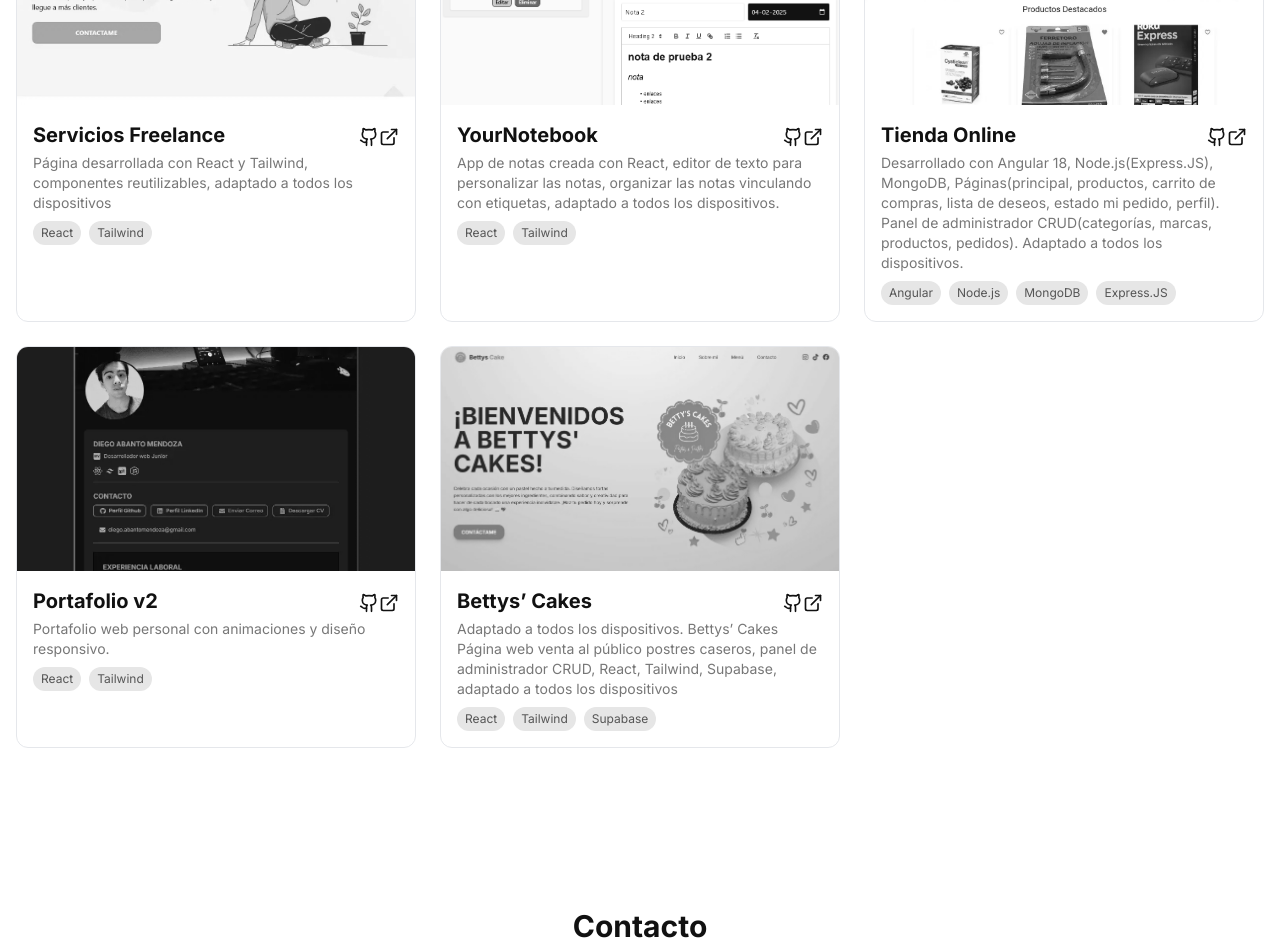
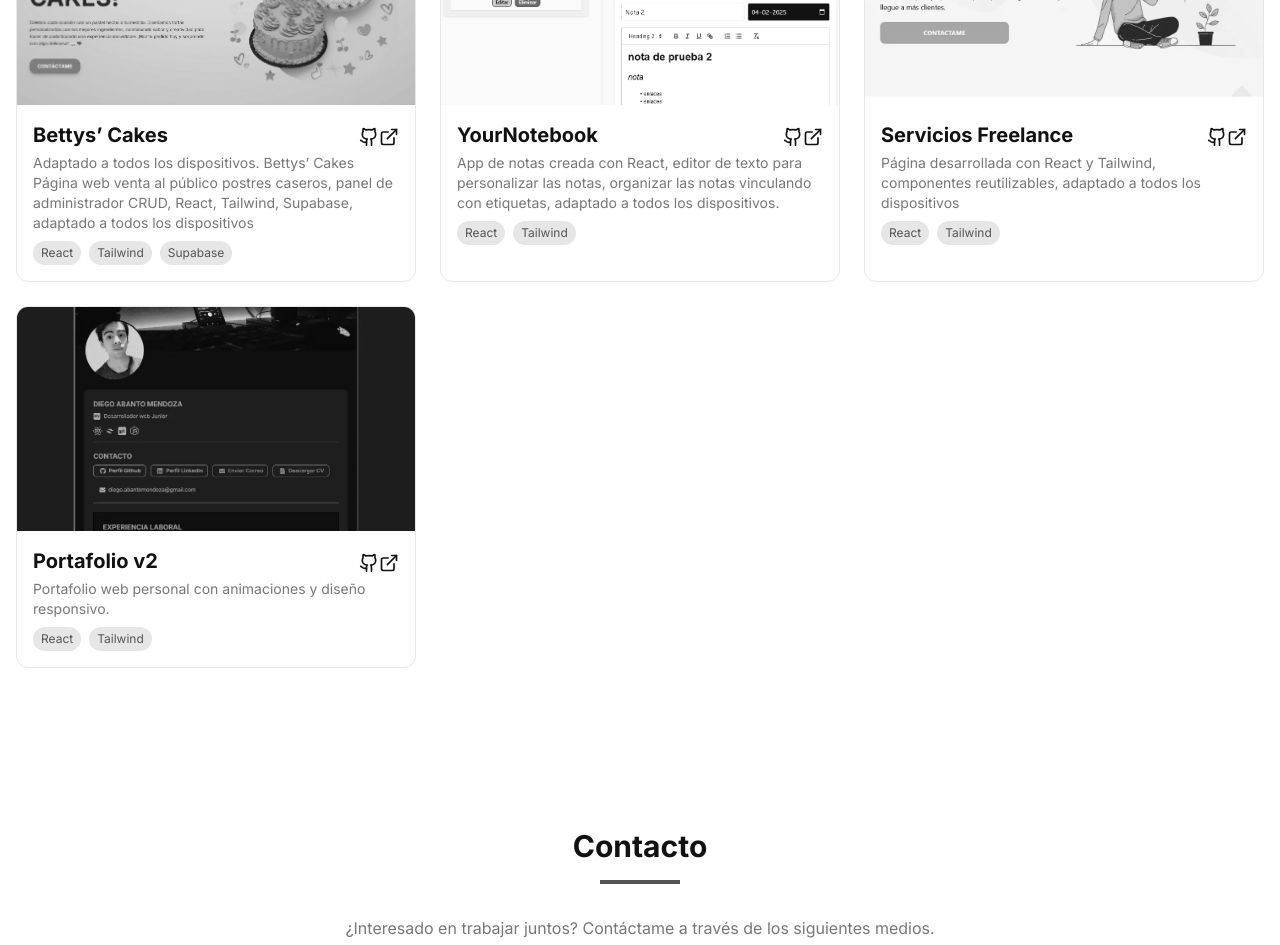
Before and after one commit to R3dgrave/portafolio-diegoam.dev, a React (Vite) app: page / in a window 1280 px wide. Shown: the part 3280-4225 px from the top of the page. Built offline with nearby package versions, Linux system fonts and the light colour scheme.

Commit message:
projectos

```diff
--- a/src/Components/Projects.jsx
+++ b/src/Components/Projects.jsx
@@ -4,6 +4,24 @@ import { AnimatedElement } from "../Components/AnimatedElement";
 
 const Projects = () => {
   const projects = [
+    {
+      title: "Bettys’ Cakes",
+      description:
+        "Adaptado a todos los dispositivos. Bettys’ Cakes Página web venta al público postres caseros, panel de administrador CRUD, React, Tailwind, Supabase, adaptado a todos los dispositivos",
+      image: "/bettys-cake.webp",
+      externalLink: "https://bettys-cake.vercel.app/",
+      githubLink: "https://github.com/R3dgrave/bettys_cake",
+      technologies: ["React", "Tailwind", "Supabase"],
+    },
+    {
+      title: "YourNotebook",
+      description:
+        "App de notas creada con React, editor de texto para personalizar las notas, organizar las notas vinculando con etiquetas, adaptado a todos los dispositivos.",
+      image: "/YourNotebook.webp",
+      externalLink: "https://r3dgrave.github.io/YourNotebook/",
+      githubLink: "https://github.com/R3dgrave/YourNotebook",
+      technologies: ["React", "Tailwind"],
+    },
     {
       title: "Servicios Freelance",
       description:
@@ -16,24 +34,6 @@ const Projects = () => {
       technologies: ["React", "Tailwind"],
     },
     {
-      title: "YourNotebook",
-      description:
-        "App de notas creada con React, editor de texto para personalizar las notas, organizar las notas vinculando con etiquetas, adaptado a todos los dispositivos.",
-      image: "/YourNotebook.webp",
-      externalLink: "https://r3dgrave.github.io/YourNotebook/",
-      githubLink: "https://github.com/R3dgrave/YourNotebook",
-      technologies: ["React", "Tailwind"],
-    },
-    {
-      title: "Tienda Online",
-      description:
-        "Desarrollado con Angular 18, Node.js(Express.JS), MongoDB, Páginas(principal, productos, carrito de compras, lista de deseos, estado mi pedido, perfil). Panel de administrador CRUD(categorías, marcas, productos, pedidos). Adaptado a todos los dispositivos.",
-      image: "/E-commerce.webp",
-      externalLink: "https://e-commerce-frontend-teal-one.vercel.app//",
-      githubLink: "https://github.com/R3dgrave/E-Commerce-frontend",
-      technologies: ["Angular", "Node.js", "MongoDB", "Express.JS"],
-    },
-    {
       title: "Portafolio v2",
       description:
         "Portafolio web personal con animaciones y diseño responsivo.",
@@ -41,15 +41,6 @@ const Projects = () => {
       externalLink: "https://r3dgrave.github.io/portafolio_v2/",
       githubLink: "https://github.com/R3dgrave/portafolio_v2",
       technologies: ["React", "Tailwind"],
-    },
-    {
-      title: "Bettys’ Cakes",
-      description:
-        "Adaptado a todos los dispositivos. Bettys’ Cakes Página web venta al público postres caseros, panel de administrador CRUD, React, Tailwind, Supabase, adaptado a todos los dispositivos",
-      image: "/bettys-cake.webp",
-      externalLink: "https://bettys-cake.vercel.app/",
-      githubLink: "https://github.com/R3dgrave/bettys_cake",
-      technologies: ["React", "Tailwind", "Supabase"],
     },
   ];
   const delay = 0;
@@ -70,10 +61,7 @@ const Projects = () => {
             <div className="mt-0">
               <div className="grid sm:grid-cols-2 lg:grid-cols-3 gap-6">
                 {projects.map((project, index) => (
-                  <AnimatedElement
-                    animation="fade-up"
-                    key={index}
-                  >
+                  <AnimatedElement animation="fade-up" key={index}>
                     <div className="card overflow-hidden group border border-gray-200 rounded-xl flex flex-col h-full transition-all duration-500 hover:shadow-lg hover:-translate-y-2">
                       <div className="relative overflow-hidden">
                         <img
@@ -89,10 +77,22 @@ const Projects = () => {
                             {project.title}
                           </h3>
                           <div className="flex flex-row items-center justify-center">
-                            <a href={project.githubLink} aria-label="GitHub" target="_blank" rel="noopener noreferrer" className="btn btn-ghost">
+                            <a
+                              href={project.githubLink}
+                              aria-label="GitHub"
+                              target="_blank"
+                              rel="noopener noreferrer"
+                              className="btn btn-ghost"
+                            >
                               <Github className="h-5 w-5" />
                             </a>
-                            <a href={project.externalLink} aria-label="External Link" target="_blank" rel="noopener noreferrer" className="btn btn-ghost">
+                            <a
+                              href={project.externalLink}
+                              aria-label="External Link"
+                              target="_blank"
+                              rel="noopener noreferrer"
+                              className="btn btn-ghost"
+                            >
                               <ExternalLink className="h-5 w-5" />
                             </a>
                           </div>
```
